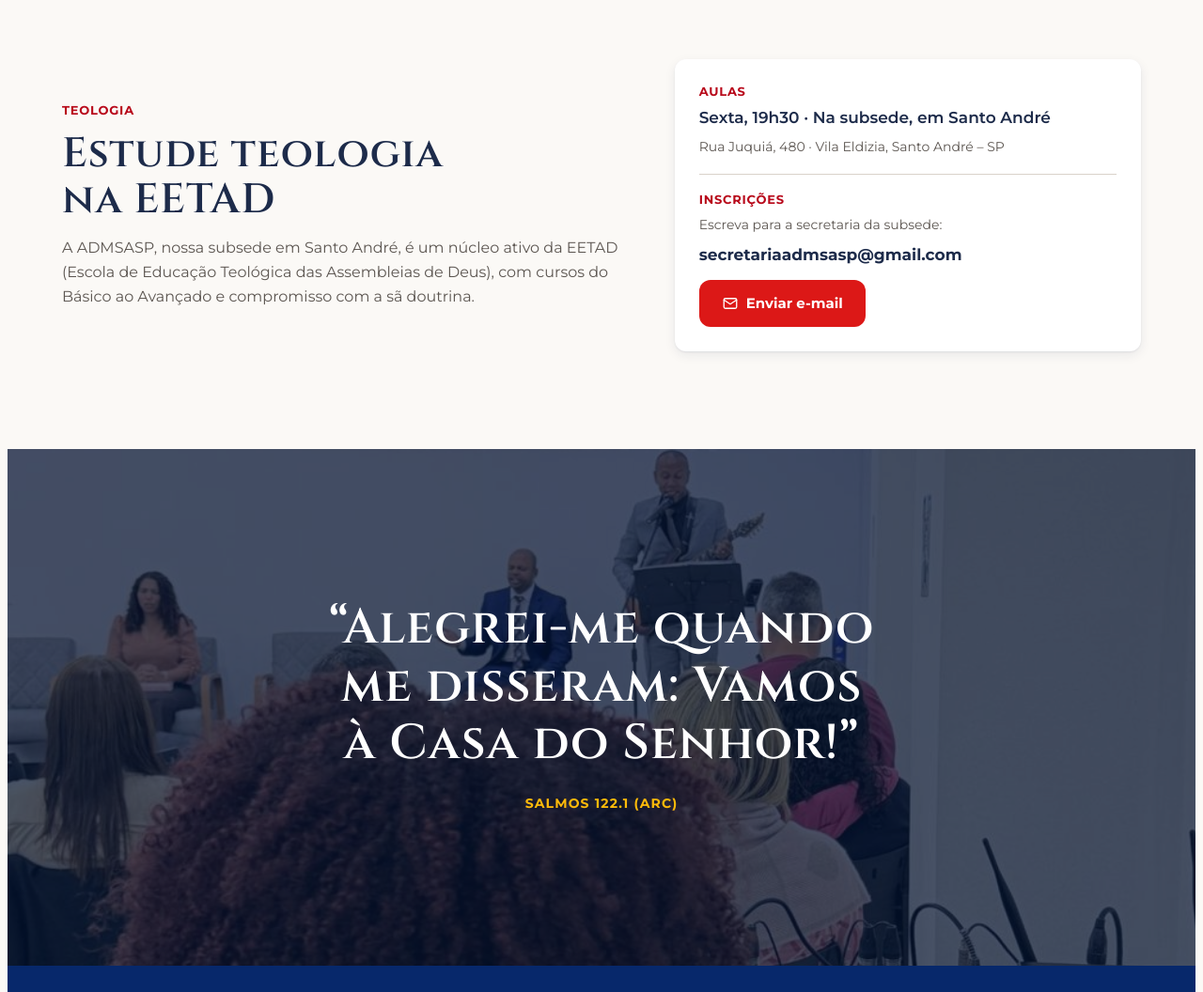
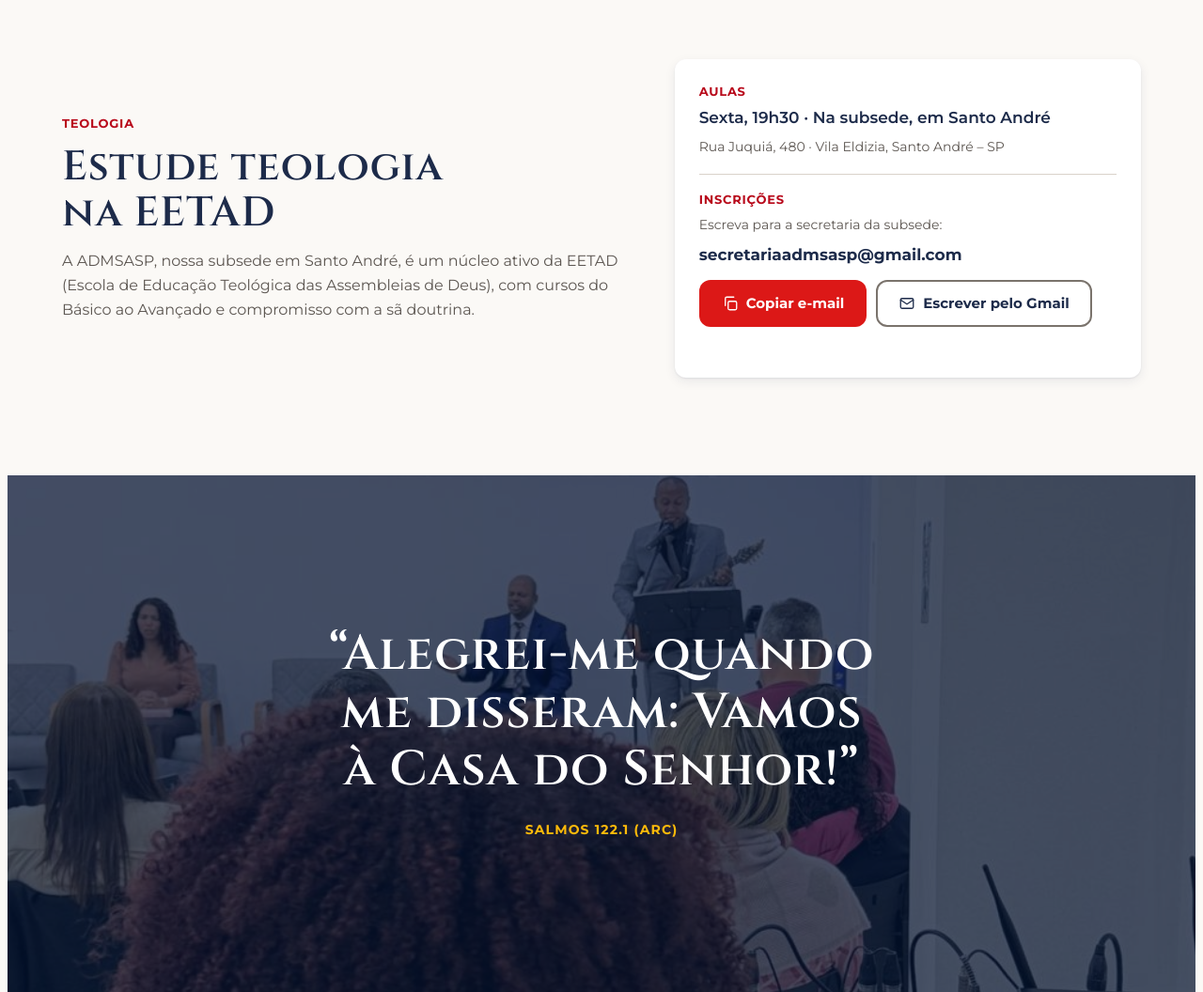
Before and after one commit to adm-peniel/site, a plain HTML site: page index.html in a window 1280 px wide. Shown: the part 6279-7335 px from the top of the page at 94% size. Drawn offline with Linux system fonts and the light colour scheme; no server answers.

Commit message:
EETAD: botões de copiar e-mail e escrever pelo Gmail
O link mailto não abre nada para quem usa e-mail pelo navegador.

Co-Authored-By: Claude Opus 5.5 <noreply@anthropic.com>
Claude-Session: https://claude.ai/code/session_01FVrd46y9BDs7WhcRGLL6iK

```diff
--- a/index.html
+++ b/index.html
@@ -436,6 +436,8 @@ p { margin: 0; }
 .eetad-card hr { border: 0; border-top: 1px solid var(--line); margin: 10px 0; width: 100%; }
 .eetad-card .email { font-weight: 700; font-size: 17px; word-break: break-all; }
 .eetad-card .btn { justify-self: start; margin-top: 6px; }
+.email-acoes { display: flex; flex-wrap: wrap; gap: 10px; margin-top: 6px; }
+.eetad-card .email-acoes .btn { margin-top: 0; }
 /* Rodapé */
 .site-footer { background: var(--surface-brand-deep); color: var(--on-brand); }
 .site-footer .wrap { padding-block: 52px 36px; display: grid; gap: 32px; }
@@ -733,8 +735,9 @@ p { margin: 0; }
         <hr>
         <span class="label" style="color: var(--accent-text)">Inscrições</span>
         <p class="body-sm muted">Escreva para a secretaria da subsede:</p>
-        <p class="email">secretariaadmsasp@gmail.com</p>
-        <a class="btn btn-primary" href="mailto:secretariaadmsasp@gmail.com?subject=Inscri%C3%A7%C3%A3o%20na%20EETAD"><svg viewBox="0 0 24 24" fill="none" stroke="currentColor" stroke-width="1.75" stroke-linecap="round" stroke-linejoin="round"><rect x="3" y="5" width="18" height="14" rx="2"/><path d="M3 7l9 6 9-6"/></svg> Enviar e-mail</a>
+        <p class="email" id="email-secretaria">secretariaadmsasp@gmail.com</p>
+        <div class="email-acoes"><button class="btn btn-primary" type="button" id="copiar-email"><svg viewBox="0 0 24 24" fill="none" stroke="currentColor" stroke-width="1.75" stroke-linecap="round" stroke-linejoin="round"><rect x="9" y="9" width="12" height="12" rx="2"/><path d="M5 15V5a2 2 0 0 1 2-2h10"/></svg> Copiar e-mail</button><a class="btn btn-secondary" href="https://mail.google.com/mail/?view=cm&amp;to=secretariaadmsasp%40gmail.com&amp;su=Inscri%C3%A7%C3%A3o%20na%20EETAD" target="_blank" rel="noopener"><svg viewBox="0 0 24 24" fill="none" stroke="currentColor" stroke-width="1.75" stroke-linecap="round" stroke-linejoin="round"><rect x="3" y="5" width="18" height="14" rx="2"/><path d="M3 7l9 6 9-6"/></svg> Escrever pelo Gmail</a></div>
+        <p class="toast" id="toast-email" role="status" aria-live="polite"></p>
       </div>
     </div>
   </section>
@@ -999,6 +1002,9 @@ p { margin: 0; }
   document.getElementById('copiar').addEventListener('click', function () {
     copia('Rua Bicudo de Brito, 67 - Vila Guarani, São Paulo - SP, CEP 04316-060', document.getElementById('toast'), 'Endereço copiado.', document.getElementById('endereco'));
   });
+  document.getElementById('copiar-email').addEventListener('click', function () {
+    copia('secretariaadmsasp@gmail.com', document.getElementById('toast-email'), 'E-mail copiado. Cole no seu aplicativo de e-mail.', document.getElementById('email-secretaria'));
+  });
   document.getElementById('compartilhar').addEventListener('click', function () {
     copia('Oi! Passando para convidar você para estar com a gente na ADM Peniel. Cultos: Domingo, 18h (Culto da família) · Terça, 19h30 (Oração e ensino) · Quinta, 19h30 (Campanha). Rua Bicudo de Brito, 67, Vila Guarani, São Paulo. Venha como você está. admpeniel.com.br', document.getElementById('toast-convite'), 'Convite copiado. Cole no WhatsApp de quem você quer convidar.', null);
   });
```
